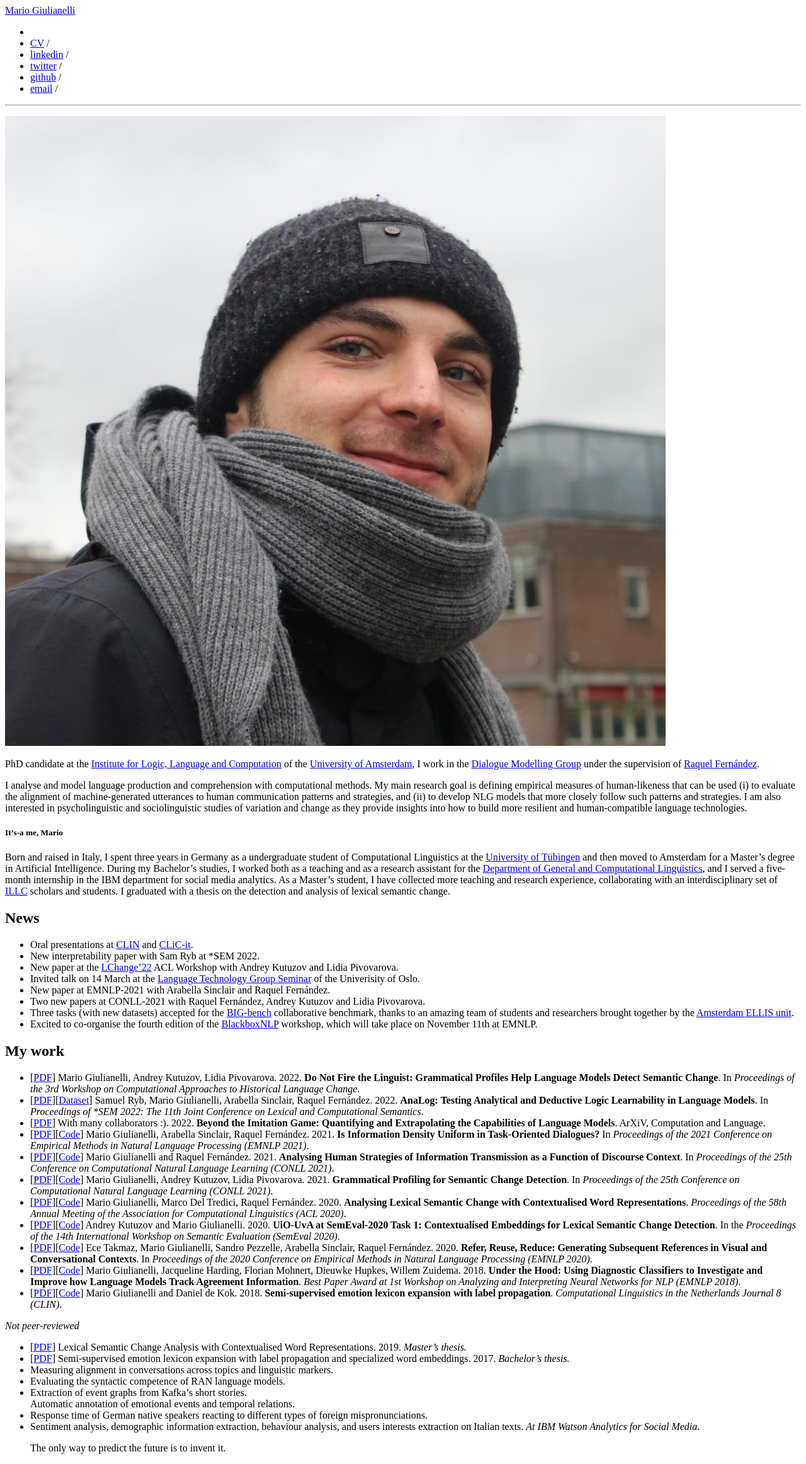
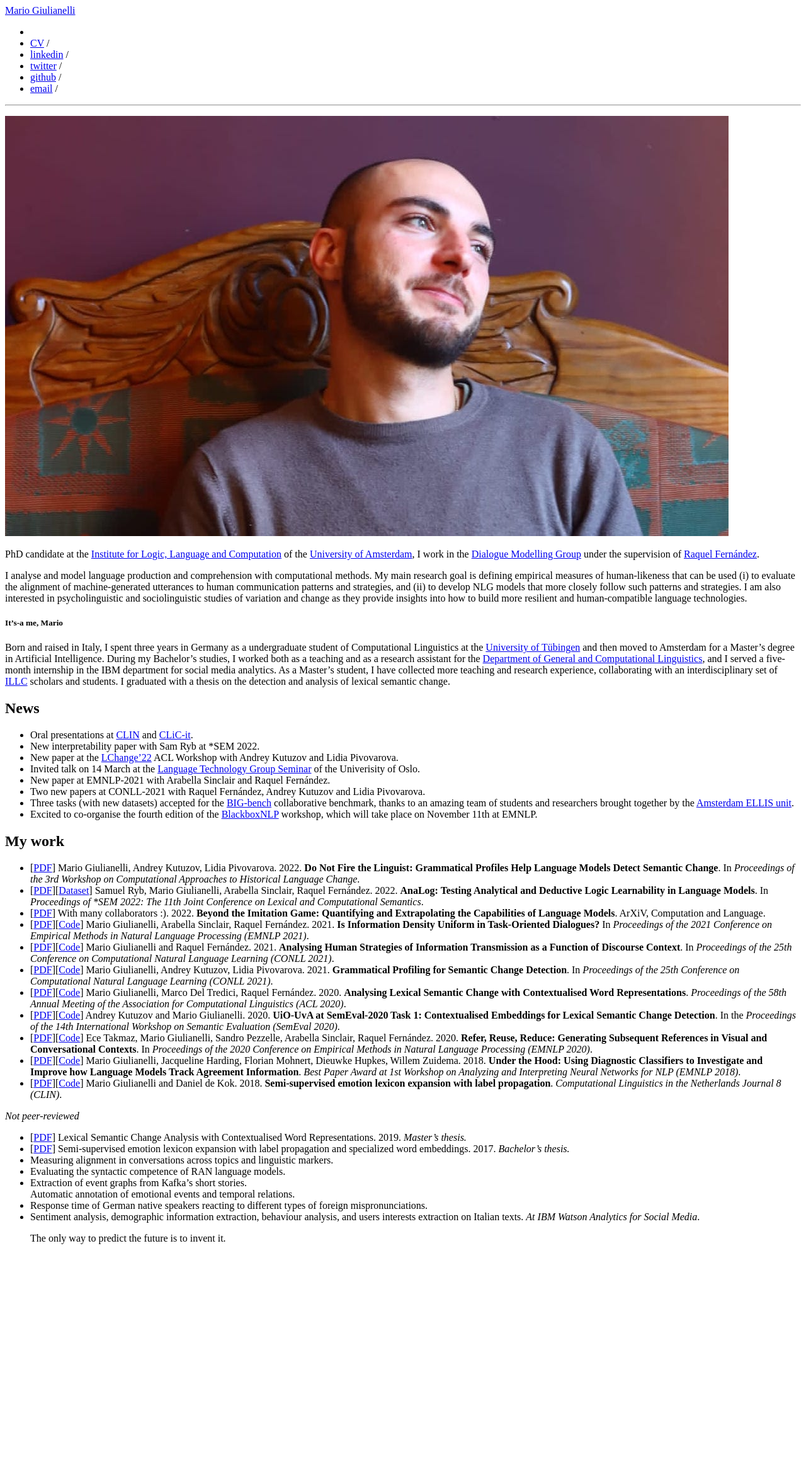
Before and after one commit to glnmario/glnmario.github.io, a Jekyll site: the page built from index.md, in a window 1280 px wide. Shown: the whole page at 63% size. Built offline with Jekyll 4.4.1, drawn with Linux system fonts in a browser that asks for light colours; after the commit the page ends 1991 px from its top, so only the background shows below that.

Commit message:
Update photo

```diff
--- a/index.md
+++ b/index.md
@@ -2,7 +2,7 @@
 layout: default
 ---
 
-<img class="profile-picture" src="PHOTO-2020-02-21-22-42-45 2.jpeg">
+<img class="profile-picture" src="me-dublin.jpg">
 
 
 <!--## About me-->
```
